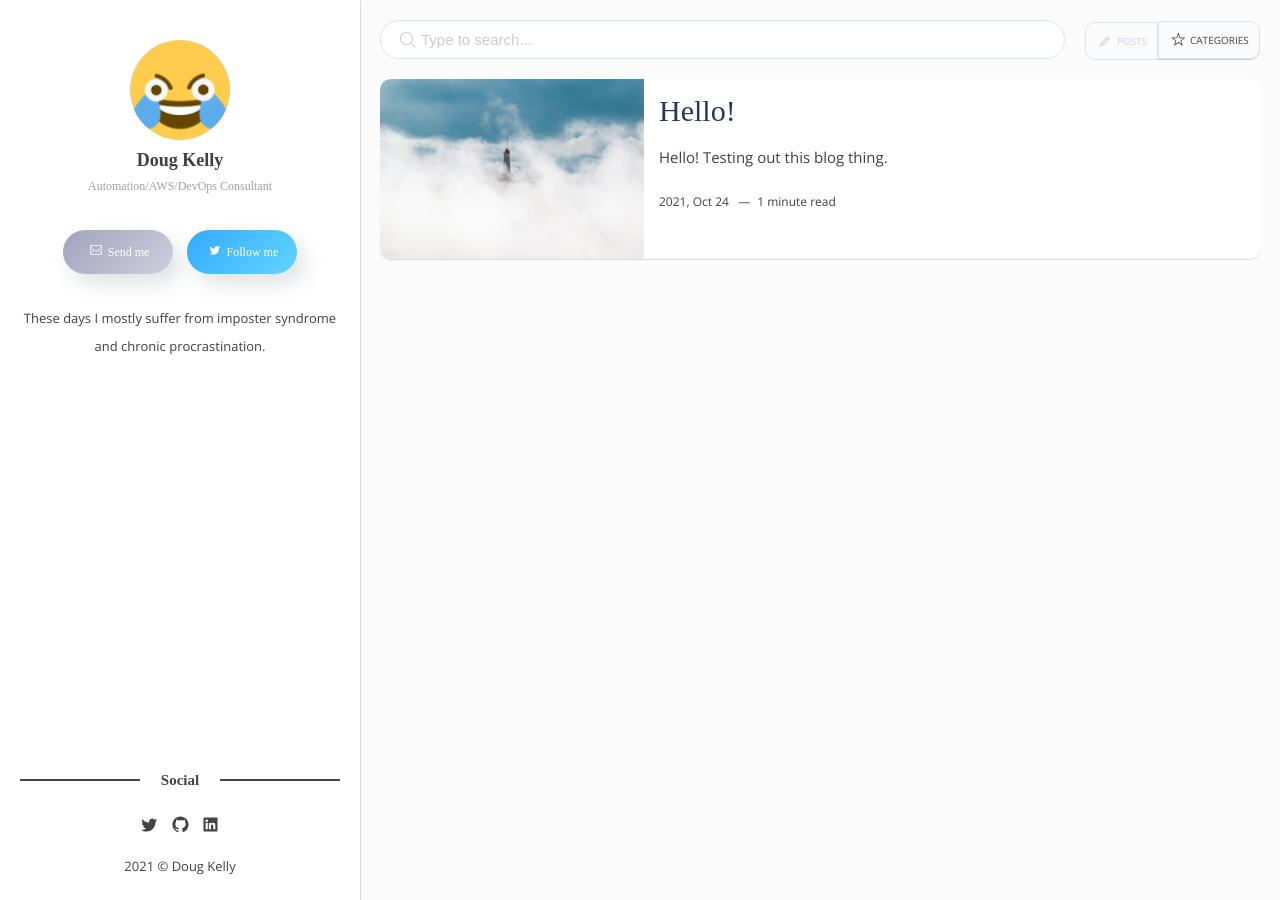
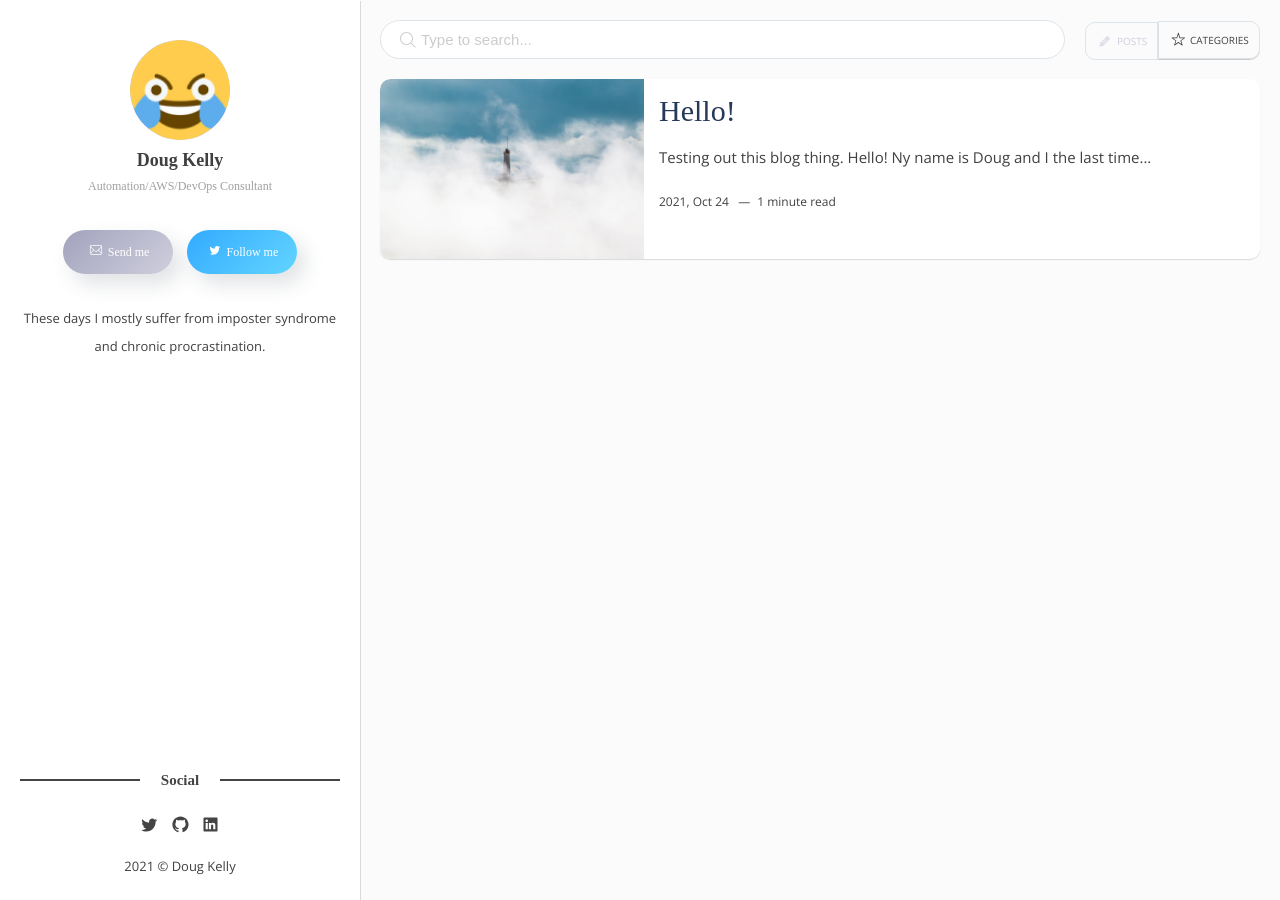
Before and after one commit to djk/doug.scot, a Jekyll site: the page built from index.html, in a window 1280 px wide. Built offline with Jekyll 4.4.1, drawn with Linux system fonts in a browser that asks for light colours; some web fonts are replaced; the list of posts is cut into pages by our own code.

Commit message:
Have I broken this?

```diff
--- a/_posts/2018-03-02-style-guide.markdown
+++ b/_posts/2021-10-24-style-guide.markdown
@@ -7,6 +7,8 @@ tags: personal
 categories: guide
 ---
 
+Testing out this blog thing.
+
 # Hello!
 
-Testing out this blog thing.
+Ny name is Doug and I the last time I wrote a blog post was genuinely twenty years ago.
```
